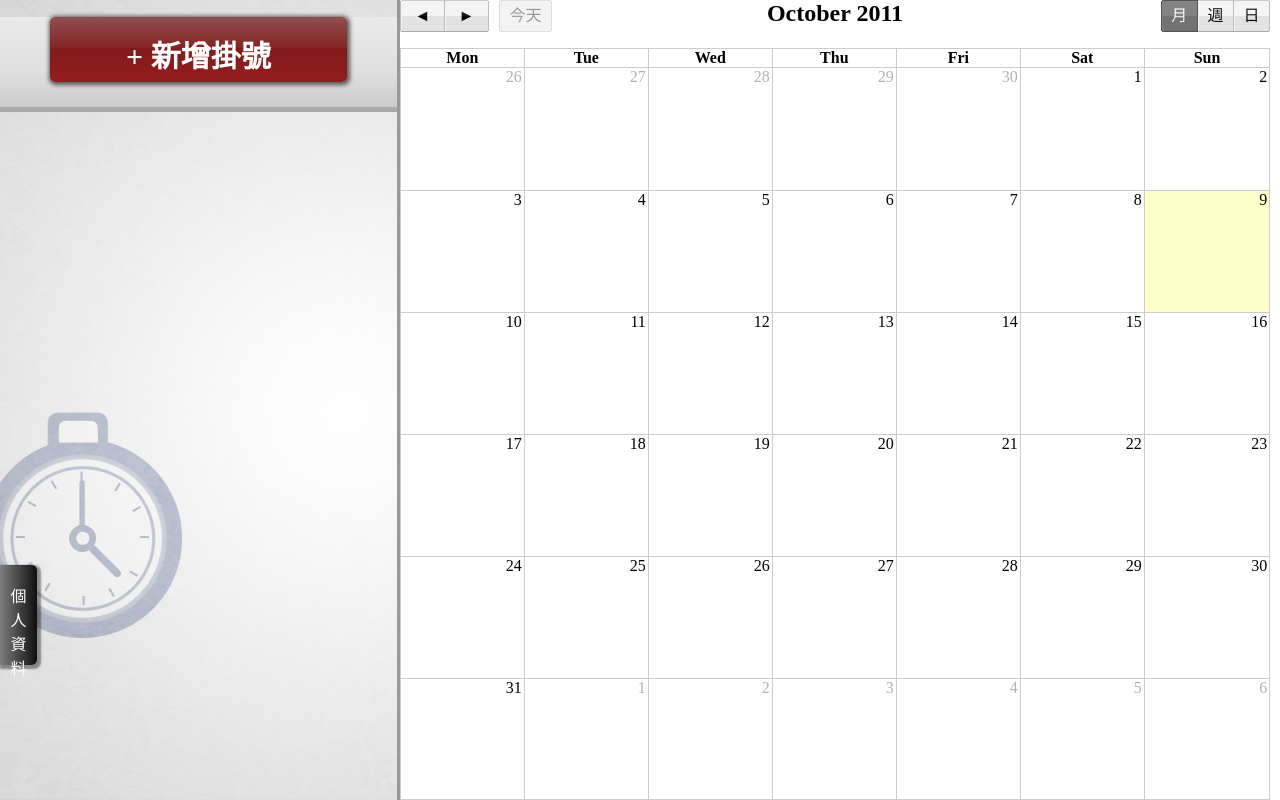
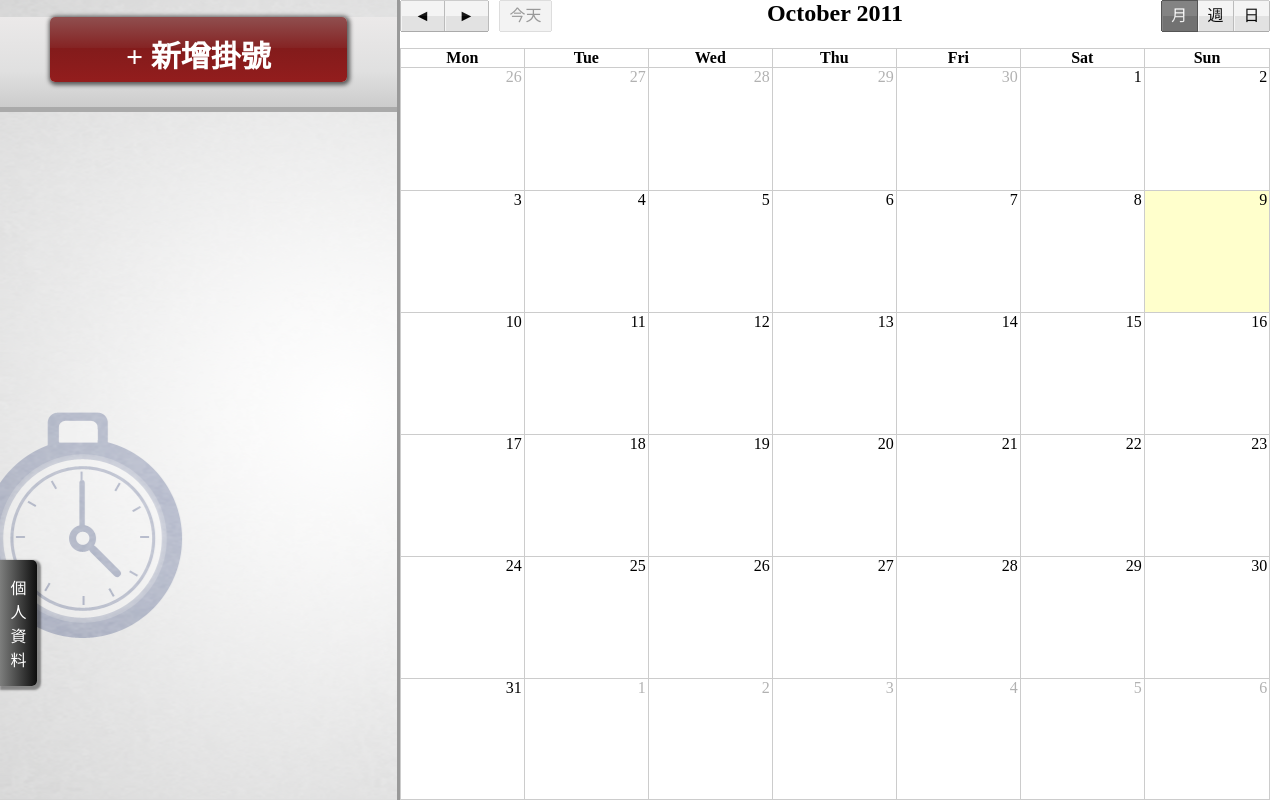
Before and after one commit to atdog/taiwan-hospital-gae, a Python web app: template src/template/index.html in a window 1280 px wide. Run offline with Jinja, Linux system fonts and the light colour scheme; the template is opened without the code that fills it, so the values that code supplies are empty.

Commit message:
修正首頁的個人資料圖案中文字位置

```diff
--- a/src/css/index.css
+++ b/src/css/index.css
@@ -61,9 +61,9 @@ html,body {
 	left:0%;
 	top:75%;
 	width:37px;
-	height: 100px;
+	padding-top:15px;
+	padding-bottom:15px;
 	text-align: center;
-	margin-top: 5px;
 	color: #FFFFFF;
 
 background: rgb(125,126,125); /* Old browsers */
--- a/src/template/index.html
+++ b/src/template/index.html
@@ -215,7 +215,7 @@ function choosePerson(name,id,birthday,phone) {
 	<span id="profile" >
 		<div id="profileLeft">
 			<div id = "profileData" ></div>
-			<div id = "profileButton" onClick="showPersonalInfo()"><br>個<br>人<br>資<br>料</div>
+			<div id = "profileButton" onClick="showPersonalInfo()">個<br>人<br>資<br>料</div>
 			<div class = "clear"></div>
 		</div>
 	</span>
```
